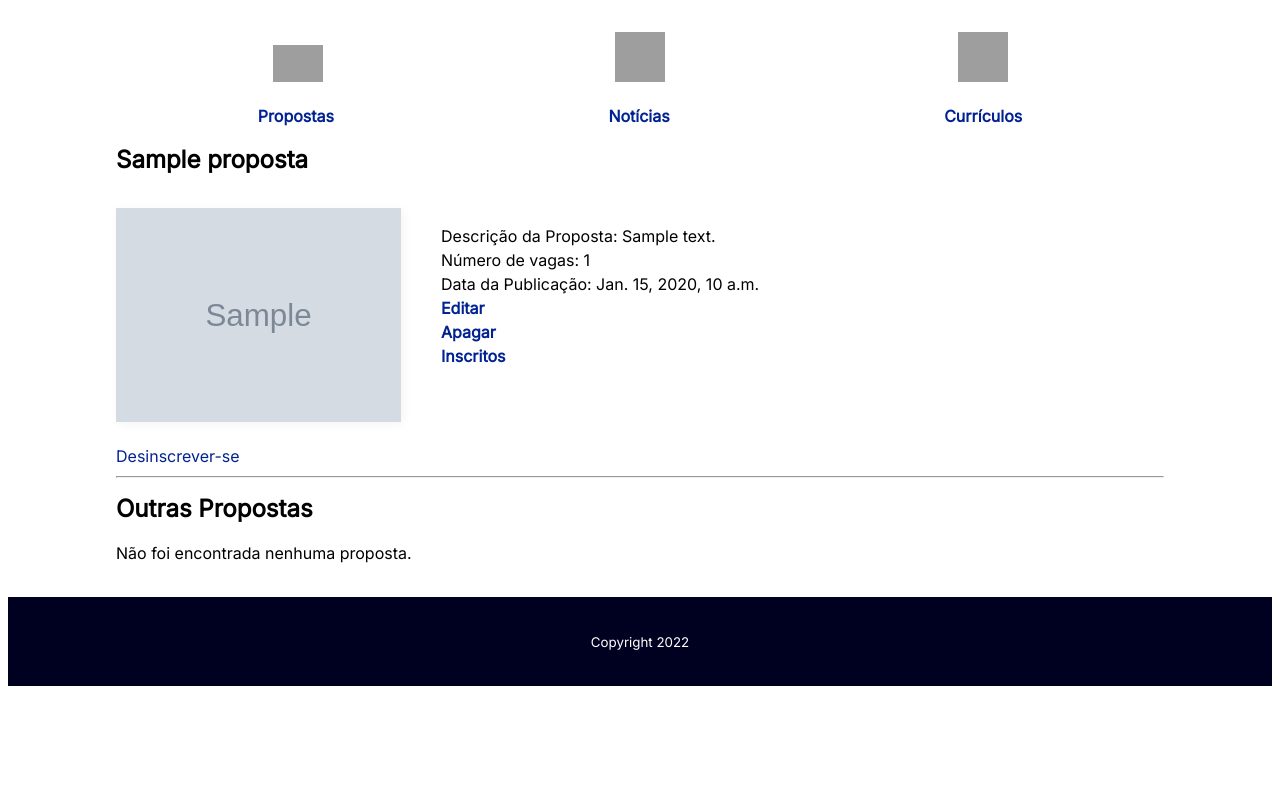
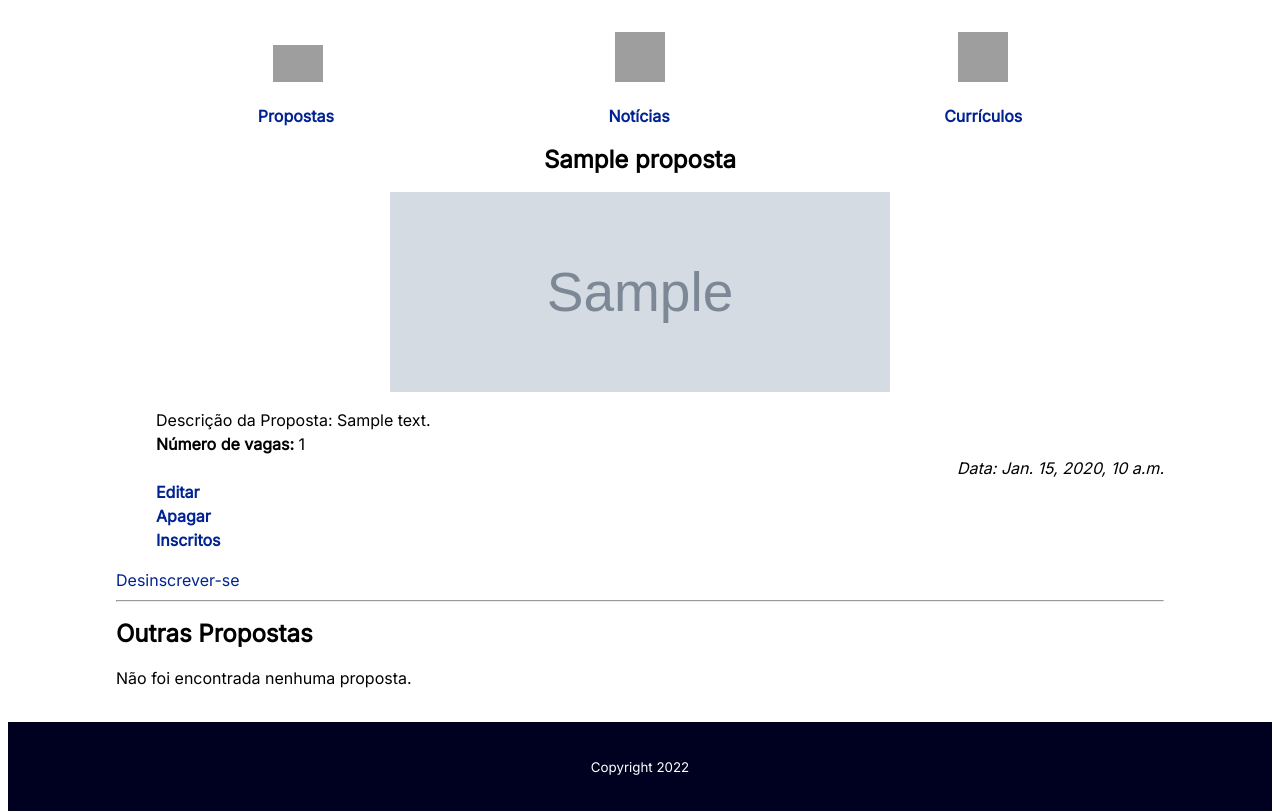
Before and after one commit to gabriel-ranieri/poli-empregos, a Django app: page /propostas/1/ in a window 1280 px wide. Shown: the part 210-1021 px from the top of the page. Before the commit the page ends 896 px from the top, so only its background shows below. Run offline with Django 4.2, Linux system fonts and the light colour scheme; a user stored in the database is signed in; tables that the repository leaves empty hold one stand-in row (values such as "Sample post"); grey boxes marked "Sample" are stand-in pictures; grey boxes are pictures that could not be loaded.

Commit message:
css das propostas

```diff
--- a/propostas/templates/propostas/detail.html
+++ b/propostas/templates/propostas/detail.html
@@ -5,22 +5,27 @@
 {% endblock title %}
 
 {% block content %}
-<h2>{{ propostas.name }}</h2>
+<h2 align="center">{{ propostas.name }}</h2>
 
-<section class="dados-de-proposta">
+<section class="dados-de-filme">
+    <p align="center">
         <center>
-        <img src="{{ propostas.logo_proposta }}" alt="Poster da proposta {{ propostas.name}}">
+            <img align="center" src="{{ propostas.logo_proposta }}" alt="Poster da proposta {{ propostas.name}}" height="200px" width="500px">
         </center>
-    <ul>
+    </p>
+    <p>
+        <ul style="list-style-type: none">
             <li align="justify">Descrição da Proposta: {{ propostas.descricao }} </li>
-        <li>Número de vagas: {{ propostas.n_vagas }} </li>
-        <li>Data da Publicação: {{ propostas.data_pub }} </li>
+            <li><b>Número de vagas:</b> {{ propostas.n_vagas }} </li>
+            <li align="right"><i>Data: {{ propostas.data_pub }}</i></li>
             {% if propostas.empresa == request.user.empresa %}
                 <li><a href="{% url 'propostas:update' propostas.id %}">Editar</a></li>
                 <li><a href="{% url 'propostas:delete' propostas.id %}">Apagar</a></li>
                 <li><a href="{% url 'propostas:inscrito_list' propostas.id %}">Inscritos</a></li>
             {% endif %}
         </ul>
+    </p>
+
 </section>
 {% if request.user.is_estudante %}
     {% if ins %}
--- a/propostas/templates/propostas/index.html
+++ b/propostas/templates/propostas/index.html
@@ -21,7 +21,7 @@ Propostas
     <article class="card">
         <a href="{% url 'propostas:detail' forloop.counter %}"><img src="{{ propostas.logo_proposta }}"
             alt="Poster da Proposta {{ propostas.name}}"></a>
-        <p>{{ propostas.name }}</p>
+        <p align="center"><b>{{ propostas.name }}</b></p>
     </article>
     {% endfor %}
 </section>
--- a/static/style.css
+++ b/static/style.css
@@ -171,12 +171,13 @@ text-decoration: underline;
 width: 100%;
 display: flex;
 flex-wrap: wrap;
-justify-content: left;
+justify-content: justify;
 padding: 1rem 0;
 }
 
 .dados-de-proposta img {
 width: 285px;
+justify-content: center;
 box-shadow: 2px 2px 10px var(--color-shadow);
 }
 
```
Lines whose indentation alone changed are shown as unchanged.
